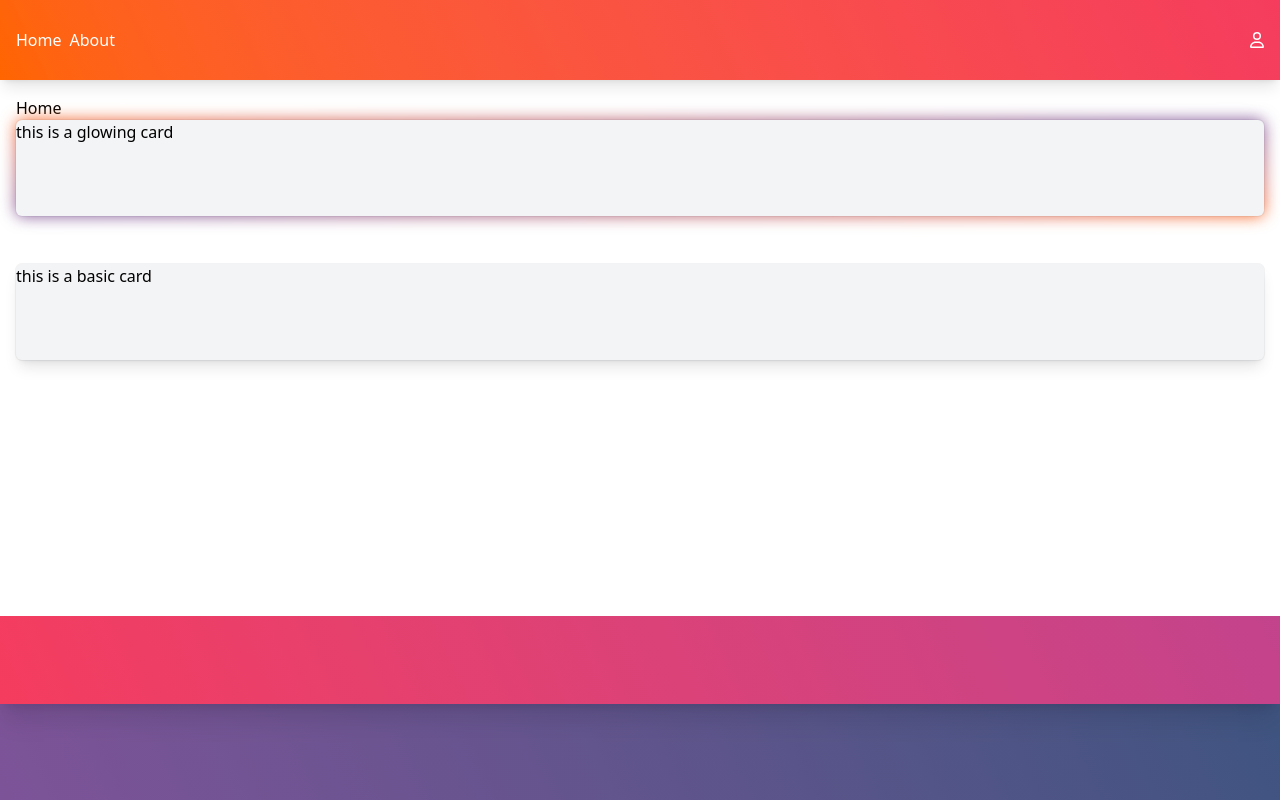
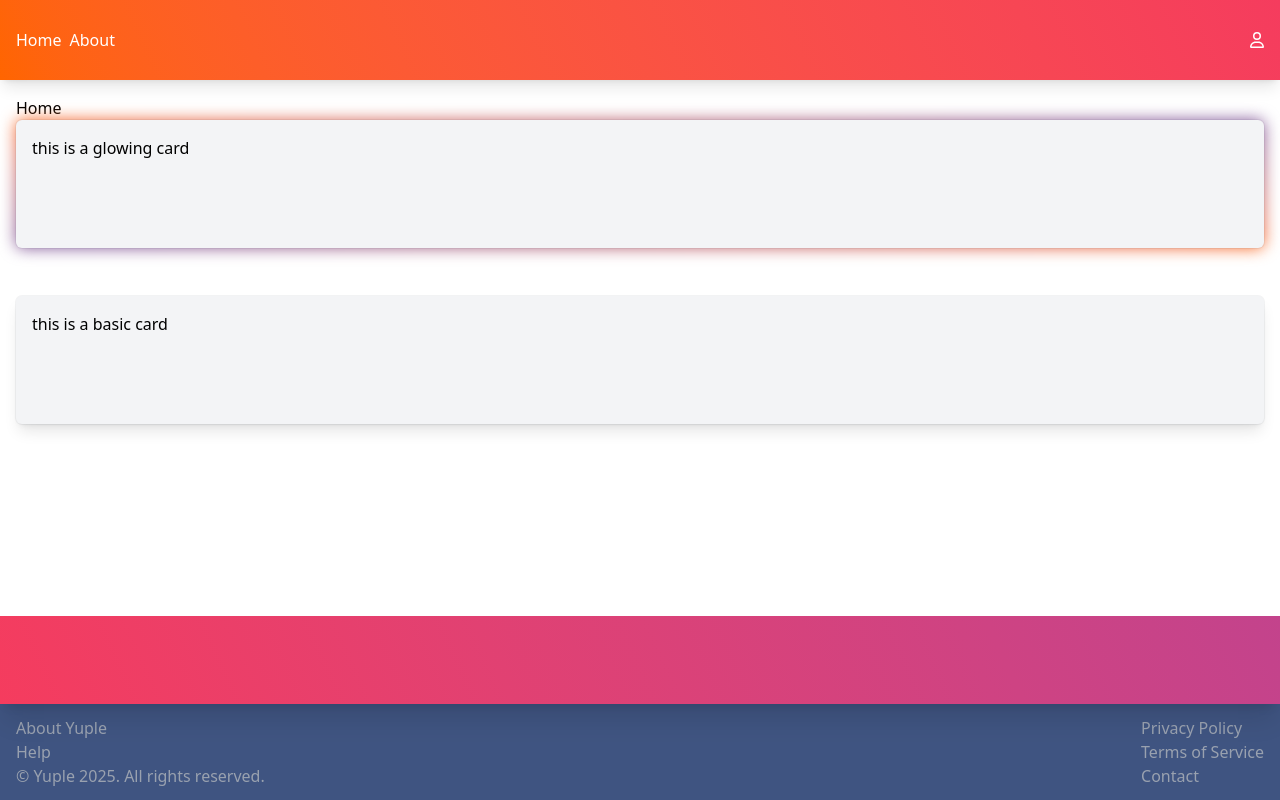
Before and after one commit to luke-wyeth/yuple, a Vue app in the folder frontend/: page /#/ in a window 1280 px wide. Built offline with nearby package versions, Linux system fonts and the light colour scheme.

Commit message:
working on footer

```diff
--- a/frontend/src/App.vue
+++ b/frontend/src/App.vue
@@ -1,27 +1,29 @@
 <template>
-  <div class='h-full min-h-screen flex flex-col'>
+  <div class="h-full min-h-screen flex flex-col">
     <header>
-
-        <nav class="w-full bg-linear-65 from-orange to-orange-pink shadow-lg h-14 md:h-18 xl:h-20 p-4 flex flex-row justify-between items-center text-white">
-          <div class="flex gap-2">
-            <RouterLink to="/">Home</RouterLink>
-            <RouterLink to="/about">About</RouterLink>
-          </div>
-          <RouterLink to="/profile"><font-awesome-icon :icon="['far', 'user']" /></RouterLink>
-        </nav>
-
+      <nav
+        class="w-full bg-linear-65 from-orange to-orange-pink shadow-lg h-14 md:h-18 xl:h-20 p-4 flex flex-row justify-between items-center text-white"
+      >
+        <div class="flex gap-2">
+          <RouterLink to="/">Home</RouterLink>
+          <RouterLink to="/about">About</RouterLink>
+        </div>
+        <RouterLink to="/profile"
+          ><font-awesome-icon :icon="['far', 'user']"
+        /></RouterLink>
+      </nav>
     </header>
 
-    <RouterView class="p-4 flex-grow"/>
+    <RouterView class="p-4 flex-grow" />
 
-    <nav class="sticky bottom-0 w-full bg-linear-65 from-orange-pink to-pink-purple shadow-xl p-4 h-16 md:h-20 xl:h-22"> </nav>
-    <footer>
-      <div class="bg-linear-65 from-purple to-navy p-4 h-24"> </div>
-    </footer>
+    <nav
+      class="sticky bottom-0 w-full bg-linear-65 from-orange-pink to-pink-purple shadow-xl p-4 h-16 md:h-20 xl:h-22"
+    ></nav>
+    <yuple-footer />
   </div>
 </template>
 
 <script setup lang="ts">
-import { RouterLink, RouterView } from 'vue-router'
-
+import { RouterLink, RouterView } from "vue-router";
+import YupleFooter from "./components/YupleFooter.vue"
 </script>
--- a/frontend/src/components/BasicCard.vue
+++ b/frontend/src/components/BasicCard.vue
@@ -1,5 +1,6 @@
 <template>
   <div class="relative">
+    <!-- This div is for the glowing effect only -->
     <div
       :class="{
         'blur absolute inset-0 rounded-md bg-gradient-to-br from-orange via-orange-pink via-pink-purple via-purple via-pink-purple via-orange-pink to-orange':
@@ -7,8 +8,9 @@
       }"
     />
 
+    <!-- Main card stuff -->
     <div
-      class="relative rounded-md bg-gray-100 ring-1 ring-gray-900/5"
+      class="relative rounded-md bg-gray-100 ring-1 ring-gray-900/5 p-4"
       :class="{
         'shadow-lg': !glowingBorder,
       }"
--- /dev/null
+++ b/frontend/src/components/YupleFooter.vue
@@ -0,0 +1,16 @@
+<template>
+  <footer>
+    <div class="bg-navy p-4 h-24 flex flex-row text-gray-400 justify-between items-center">
+      <div class="flex flex-col">
+		<a> About Yuple </a>
+        <a> Help </a>
+		<a> &copy; Yuple {{new Date().getFullYear()}}. All rights reserved.</a>
+	  </div>
+      <div class="flex flex-col">
+        <a> Privacy Policy </a>
+        <a> Terms of Service </a>
+		<a> Contact </a>
+      </div>
+    </div>
+  </footer>
+</template>
```
